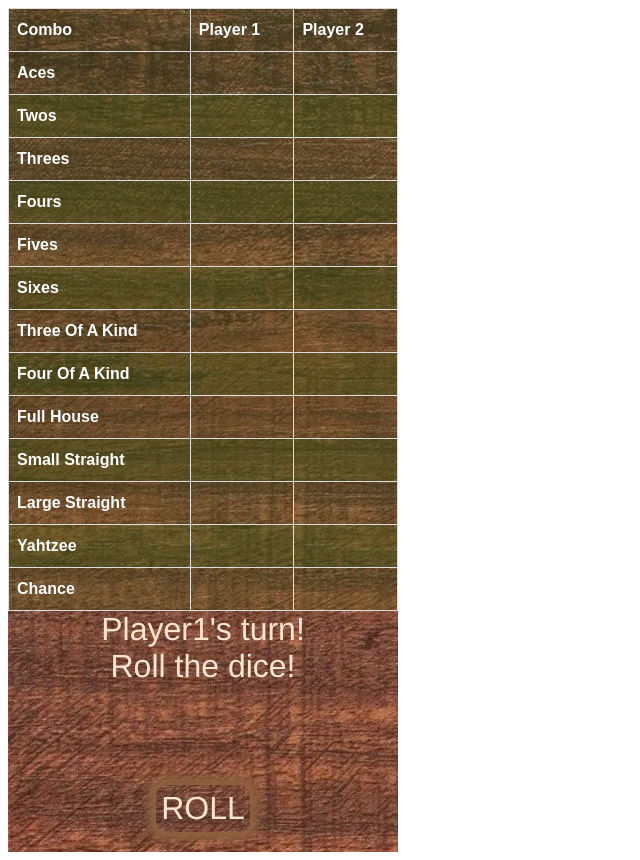
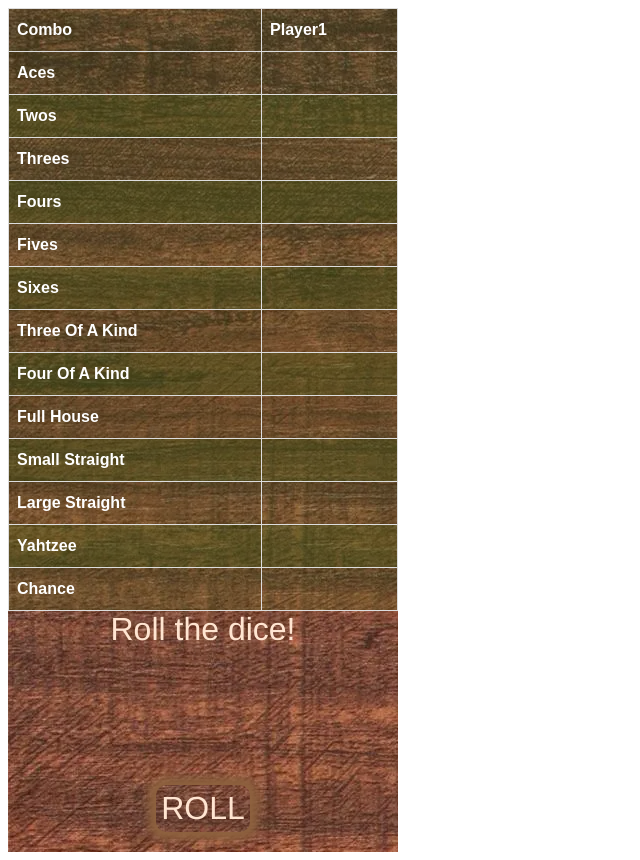
Before and after one commit to Ikshar/yahtzee, a React (Vite) app: page / in a window 1280 px wide. Shown: the whole page, without its empty margins (0-640 px from the left). Built offline with nearby package versions, Linux system fonts and the light colour scheme.

Commit message:
resolve initial review suggestions

```diff
--- a/src/App.tsx
+++ /dev/null
@@ -1,52 +0,0 @@
-import { random, times } from "lodash-es";
-import { useState } from "react";
-import { ControlButton } from "./components/ControlButton";
-import { DiceContainer } from "./components/DiceContainer";
-import { ScoreTable } from "./components/ScoreTable";
-import { TableContextProvider } from "./ctx/TableContext";
-import { PlayerScore, RoundStage as RoundStage } from "./types";
-import { StatusBar } from "./components/StatusBar";
-
-export function App() {
-  const [values, setValues] = useState<number[]>(() =>
-    times(5, () => random(1, 6))
-  );
-  const [selected, setSelected] = useState<boolean[]>(() =>
-    times(5, () => false)
-  );
-
-  const [stage, setStage] = useState<RoundStage>(() => RoundStage.Initial);
-
-  const [currentPlayer, setCurrentPlayer] = useState("Player1");
-  const [animation, setAnimation] = useState(false);
-  const [scores, setScores] = useState<PlayerScore[]>([]);
-
-  return (
-    <div id="app">
-      <div className="back">
-        <TableContextProvider
-          value={{
-            currentPlayer,
-            values,
-            selected,
-            setSelected,
-            stage,
-            setStage,
-            setCurrentPlayer,
-            setValues,
-            animation,
-            setAnimation,
-            scores,
-          }}
-        >
-
-          <ScoreTable />
-          <StatusBar />
-          <DiceContainer />
-          <ControlButton />
-
-        </TableContextProvider>
-      </div>
-    </div>
-  );
-}
--- /dev/null
+++ b/src/components/App.tsx
@@ -0,0 +1,35 @@
+import { times } from "lodash-es";
+import { useReducer } from "react";
+import { ControlButton } from "./ControlButton";
+import { DiceContainer } from "./DiceContainer";
+import { ScoreTable } from "./ScoreTable";
+import { TableContextProvider } from "../ctx/TableContext";
+import { RoundStage as RoundStage } from "../types";
+import { StatusBar } from "./StatusBar";
+import { rerollAll } from "../logic/reroll";
+import { reducer } from "../store";
+
+const initialState = {
+  values: rerollAll(),
+  selected: times(5, () => false),
+  stage: RoundStage.Initial,
+  currentPlayer: "Player1",
+  scores: [],
+};
+
+export function App() {
+  const store = useReducer(reducer, initialState);
+
+  return (
+    <div id="app">
+      <div className="back">
+        <TableContextProvider value={store}>
+          <ScoreTable />
+          <StatusBar />
+          <DiceContainer />
+          <ControlButton />
+        </TableContextProvider>
+      </div>
+    </div>
+  );
+}
--- a/src/components/ControlButton.tsx
+++ b/src/components/ControlButton.tsx
@@ -5,86 +5,56 @@
 import { rerollUnheld } from "../logic/reroll";
 import { RoundStage } from "../types";
 
+type StageInfo = {
+  [key in RoundStage]: {
+    buttonLabel: string;
+    nextStage: RoundStage;
+  };
+};
+
+const stageInfo: StageInfo = {
+  [RoundStage.Initial]: { buttonLabel: "ROLL", nextStage: RoundStage.Decision },
+  [RoundStage.Decision]: {
+    buttonLabel: "REROLL",
+    nextStage: RoundStage.Outcome,
+  },
+  [RoundStage.Outcome]: { buttonLabel: "NEXT", nextStage: RoundStage.Initial },
+};
+
 export function ControlButton() {
-  const {
-    currentPlayer,
-    selected,
-    setCurrentPlayer,
-    setSelected,
-    setStage,
-    setValues,
-    stage,
-    values,
-  } = useContext(TableContext);
-
-  const anim = anime.timeline({
-    autoplay: false,
-  });
+  const [ state, dispatch ] = useContext(TableContext);
+  const { values, selected, currentPlayer, stage } = state;
 
   // ? animation works only once for some reason
   const animateDice = useCallback(() => {
-    return anime({
+    anime({
       targets: ".die.initial",
       rotate: "2turn",
       duration: 1000,
-      complete: () => {
-        console.log("completed");
-      },
-    }).finished;
+    });
   }, []);
 
-  const reroll = useCallback(() => {
+  const handleClick = useCallback(() => {
     animateDice();
-    setValues(rerollUnheld(values, selected));
-    setSelected(times(5, () => false));
-  }, [values, selected]);
-
-  const handleInitialRollClick = useCallback(() => {
-    reroll();
-    setStage(RoundStage.Decision);
-  }, [values, selected]);
-
-  const handleRerollClick = useCallback(() => {
-    reroll();
-    setStage(RoundStage.Outcome);
-  }, [values, selected]);
-
-  const handleNextPlayerButtonClick = useCallback(() => {
-    reroll();
-    setStage(RoundStage.Initial);
-    setCurrentPlayer(currentPlayer === "Player1" ? "Player2" : "Player1");
-  }, [currentPlayer]);
-
-  // todo: make one customizable button?
-  const renderButton = () => {
-    switch (stage) {
-      case RoundStage.Initial:
-        return (
-          <div className="roll-button-hole" onClick={handleInitialRollClick}>
-            ROLL
-          </div>
-        );
-      case RoundStage.Decision:
-        return (
-          <div className="roll-button-hole" onClick={handleRerollClick}>
-            REROLL
-          </div>
-        );
-      case RoundStage.Outcome:
-        return (
-          <div
-            className="roll-button-hole"
-            onClick={handleNextPlayerButtonClick}
-          >
-            NEXT
-          </div>
-        );
+    dispatch({ type: "setSelected" });
+    dispatch({ type: "setStage", payload: stageInfo[stage].nextStage });
+    dispatch({
+      type: "setValues",
+      payload: rerollUnheld(values, selected),
+    });
+    if (stage === RoundStage.Outcome) {
+      dispatch({
+        type: "setCurrentPlayer",
+        payload: currentPlayer === "Player1" ? "Player2" : "Player1",
+      });
     }
-  };
+  }, [stage, selected]);
 
   return (
     <div className="center-wrapper">
-      <div className="control-button">{renderButton()}</div>
+      <div className="control-button" onClick={handleClick}>
+        {stageInfo[stage].buttonLabel}
+      </div>
     </div>
   );
 }
--- a/src/components/DiceContainer.tsx
+++ b/src/components/DiceContainer.tsx
@@ -1,14 +1,14 @@
 import { useContext } from "react";
 import { TableContext } from "../ctx/TableContext";
-import { DiceValues, RoundStage } from "../types";
+import { DiceValues } from "../types";
 import { Die } from "./Die";
 
 export function DiceContainer() {
-  const { stage, values } = useContext(TableContext);
+  const [state] = useContext(TableContext);
   return (
     <div className="center-wrapper dice-container-wrapper">
       <div className="dice-container">
-        {values.map((value, idx) => (
+        {state.values.map((value, idx) => (
           <Die key={idx} idx={idx} value={DiceValues[value - 1]} />
         ))}
       </div>
--- a/src/components/Die.tsx
+++ b/src/components/Die.tsx
@@ -5,13 +5,14 @@
 type Props = { value: string; idx: number };
 
 export function Die({ value, idx }: Props) {
-  const { selected, setSelected, stage } = useContext(TableContext);
+  const [ state, dispatch ] = useContext(TableContext);
+  const { stage, selected } = state;
 
   const handleOnClick = useCallback(() => {
     if (stage === RoundStage.Decision) {
       const newSelected = [...selected];
       newSelected[idx] = !newSelected[idx];
-      setSelected(newSelected);
+      dispatch({type: "setSelected", payload: newSelected})
     }
   }, [selected]);
 
--- a/src/components/ScoreTable.tsx
+++ b/src/components/ScoreTable.tsx
@@ -4,9 +4,7 @@
 import { Combination } from "../types";
 
 export function ScoreTable() {
-  let arr = [];
-
-  const { scores, currentPlayer } = useContext(TableContext);
+  const [ state ] = useContext(TableContext);
 
   const handleClick = useCallback(
     (e: React.MouseEvent<HTMLTableDataCellElement, MouseEvent>) => {
@@ -15,25 +13,22 @@
     []
   );
 
-  for (const combo of Object.values(Combination)) {
-    arr.push(
-      <tr key={Date.now() + combo}>
-        <th>{combo}</th>
-        <th className="score-spot" onClick={handleClick}></th>
-        <th className="score-spot" onClick={handleClick}></th>
-      </tr>
-    );
-  }
   return (
     <table id="score-table">
       <thead>
         <tr>
           <th>Combo</th>
-          <th>Player 1</th>
-          <th>Player 2</th>
+          <th>{state.currentPlayer}</th>
         </tr>
       </thead>
-      <tbody>{arr}</tbody>
+      <tbody>
+        {Object.values(Combination).map((combo) => (
+          <tr key={combo}>
+            <th>{combo}</th>
+            <th className="score-spot" onClick={handleClick}></th>
+          </tr>
+        ))}
+      </tbody>
     </table>
   );
 }
--- a/src/components/StatusBar.tsx
+++ b/src/components/StatusBar.tsx
@@ -3,13 +3,14 @@
 import { RoundStage } from "../types";
 
 export function StatusBar() {
-  const { currentPlayer, stage } = useContext(TableContext);
+  const [ state ] = useContext(TableContext);
+  const stage = state.stage;
+
   return (
     <div className="center-wrapper">
       <div className="status-bar-wrapper">
         <div className="status-bar">
           <div className="center-wrapper">
-            <span>{`${currentPlayer}'s turn!`}</span>
             <span>
               {stage === RoundStage.Initial
                 ? "Roll the dice!"
--- a/src/ctx/TableContext.tsx
+++ b/src/ctx/TableContext.tsx
@@ -1,32 +1,17 @@
-import { createContext, Dispatch, ReactNode, SetStateAction } from "react";
-import { PlayerScore, RoundStage } from "../types";
+import { createContext } from "react";
+import { ActionType, GameState, RoundStage } from "../types";
 
-type TableContextType = {
-  currentPlayer: string;
-  values: number[];
-  selected: boolean[];
-  setSelected: Dispatch<SetStateAction<boolean[]>>;
-  stage: RoundStage;
-  setStage: Dispatch<SetStateAction<RoundStage>>;
-  setCurrentPlayer: Dispatch<SetStateAction<string>>;
-  setValues: Dispatch<SetStateAction<number[]>>;
-  animation: boolean;
-  setAnimation: Dispatch<SetStateAction<boolean>>;
-  scores: PlayerScore[];
-};
+type TableContextType = [GameState, React.Dispatch<ActionType>];
 
-export const TableContext = createContext<TableContextType>({
-  currentPlayer: "",
-  values: [],
-  selected: [],
-  setSelected: () => {},
-  stage: RoundStage.Initial,
-  setStage: () => {},
-  setCurrentPlayer: () => {},
-  setValues: () => {},
-  animation: false,
-  setAnimation: () => {},
-  scores: [],
-});
+export const TableContext = createContext<TableContextType>([
+  {
+    currentPlayer: "",
+    values: [],
+    selected: [],
+    stage: RoundStage.Initial,
+    scores: [],
+  },
+  () => {},
+]);
 
 export const TableContextProvider = TableContext.Provider;
--- a/src/index.tsx
+++ b/src/index.tsx
@@ -6,7 +6,7 @@
 import "./styles/dice.scss";
 import "./styles/controlButton.scss";
 import "./styles/statusBar.scss";
-import { App } from "./App";
+import { App } from "./components/App";
 
 createRoot(document.getElementById("root")).render(
   <React.StrictMode>
--- a/src/logic/reroll.ts
+++ b/src/logic/reroll.ts
@@ -6,5 +6,5 @@
 }
 
 export function rerollUnheld(values: number[], selected: boolean[]) {
-    return [...values].map((value, idx) => selected[idx] ? value : random(1, 6))
+    return values.map((value, idx) => selected[idx] ? value : random(1, 6))
 }
--- a/src/store.ts
+++ b/src/store.ts
@@ -1,32 +1,34 @@
-import { useContext } from "react"
-import { TableContext } from "./ctx/TableContext"
+import { times } from "lodash-es";
+import { ActionType, GameState } from "./types"
 
-export type Player = "Player1" | "Player2"
-
-type PlayerHand = {
-  playerID: Player
-  dice: number[]
-}
-
-export type GameState = {
-  currentPlayer: Player
-  isDecisionStage: boolean
-  values: number[]
-
-}
-
-const { currentPlayer } = useContext(TableContext)
-
-function reducer(
-  state: GameState,
-  action: { type: "setNextPlayer" }
-): GameState {
+export function reducer(state: GameState, action: ActionType) {
   switch (action.type) {
-    case "setNextPlayer":
-      if (currentPlayer === "Player1") {
-        return { ...state, currentPlayer: "Player2" }
-      } else {
-        return { ...state, currentPlayer: "Player1" }
-      }
+    case "setValues":
+      return {
+        ...state,
+        values: action.payload,
+      };
+    case "setSelected":
+      return {
+        ...state,
+        selected: action.payload || times(5, () => false),
+      };
+    case "setStage":
+      return {
+        ...state,
+        stage: action.payload,
+      };
+    case "setCurrentPlayer":
+      return {
+        ...state,
+        currentPlayer: action.payload,
+      };
+    case "setScores":
+      return {
+        ...state,
+        scores: action.payload,
+      };
+    default:
+      return state;
   }
 }
--- a/src/types.ts
+++ b/src/types.ts
@@ -5,9 +5,6 @@
 
 export const DiceValues = ["⚀", "⚁", "⚂", "⚃", "⚄", "⚅"];
 
-// todo: split into RoundStage and GameStage
-// RoundStage: Initial, Decision, RoundOutcome
-// GameStage: <P>Turn, GameOutcome
 export enum GameStage {
   ActiveRound = "ActiveRound",
   GameOutcome = "GameOutcome",
@@ -35,18 +32,21 @@
   Chance = "Chance", // Any combination
 }
 
-export type PlayerScore = {
-  Aces: number;
-  Twos: number;
-  Three: number;
-  Fours: number;
-  Fives: number;
-  Sixes: number;
-  ThreeOfAKind: number;
-  FourOfAKind: number;
-  FullHouse: number;
-  SmallStraight: number;
-  LargeStraight: number;
-  Yahtzee: number;
-  Chance: number;
-};
+export type PlayerScore = Record<Combination, number>;
+
+export type GameState = {
+    currentPlayer: string;
+    values: number[];
+    selected: boolean[];
+    stage: RoundStage;
+    scores: PlayerScore[];
+}
+
+export type Player = "Player1" | "Player2"
+
+export type ActionType =
+| { type: 'setCurrentPlayer'; payload: string }
+| { type: 'setValues'; payload: number[] }
+| { type: 'setSelected'; payload?: boolean[] }
+| { type: 'setStage'; payload: RoundStage }
+| { type: 'setScores'; payload: PlayerScore[] };
```
Also changed, not shown: 1 other file (tests, documents, lock files or other folders).
